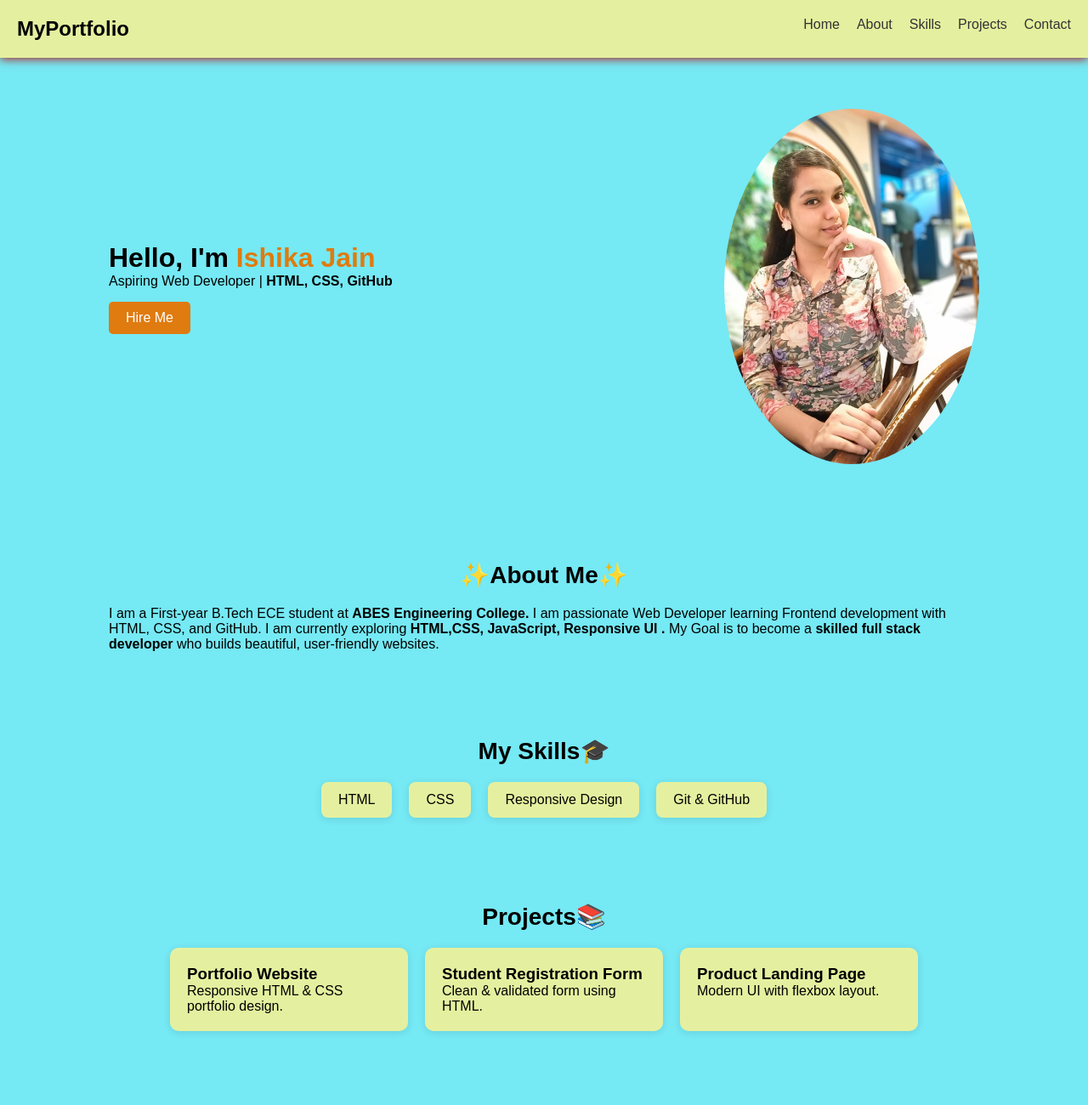
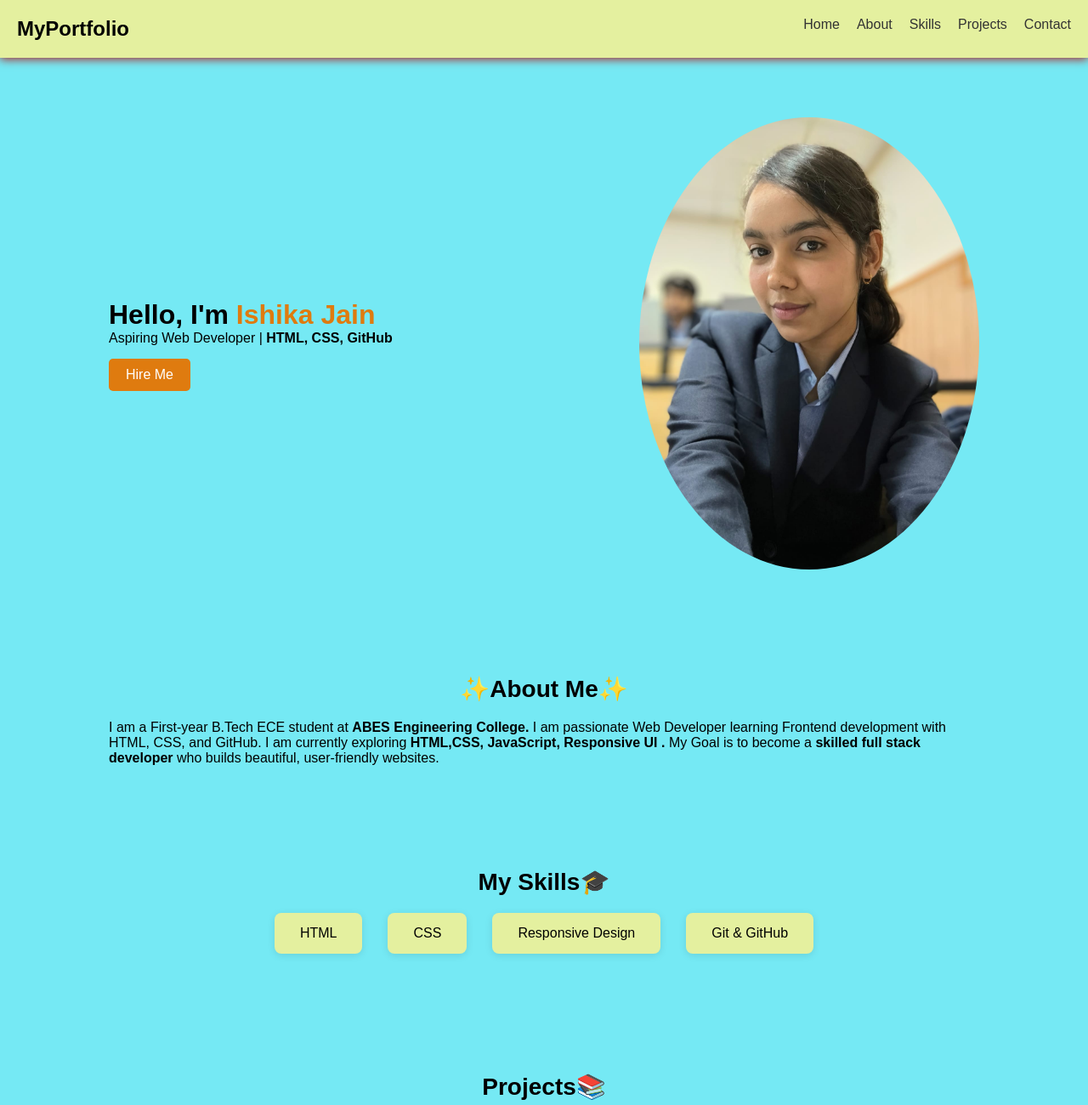
Before and after one commit to Ishikajain0172/My-Portfolio-Webpage, a plain HTML site: page index.html in a window 1280 px wide. Shown: the top 1300 px of the page at 85% size. Drawn offline with Linux system fonts and the light colour scheme.

Commit message:
modified webpage

```diff
--- a/index.html
+++ b/index.html
@@ -30,7 +30,7 @@
             <a href="#contact" class="btn">Hire Me</a>
         </div>
         <div class="hero-img">
-            <img src="ishika1.jpeg" alt="Profile Image">
+            <img src="photo.jpeg" alt="Profile Image">
         </div>
     </section>
 
@@ -86,7 +86,7 @@
             <input type="email" id="email" required>
 
             <label for="message">Message</label>
-            <textarea id="message" rows="4" required></textarea>
+            <textarea id="message" rows="6" required></textarea>
 
             <button type="submit" class="btn">Send Message</button>
         </form>
--- a/style.css
+++ b/style.css
@@ -45,7 +45,7 @@ body {
     display: flex;
     justify-content: space-between;
     align-items: center;
-    padding: 60px 10%;
+    padding: 70px 10%;
 }
 
 .hero-text h2 {
@@ -68,7 +68,7 @@ body {
 
 /* Hero Image */
 .hero-img img {
-    width: 300px;
+    width: 400px;
     border-radius: 70%;
 }
 
@@ -85,28 +85,29 @@ body {
 }
 
 
+
 /* Skills Section */
 .skills {
-    padding: 50px 10%;
+    padding: 70px 10%;
 }
 
 .skill-list {
     display: flex;
     justify-content: center;
-    gap: 20px;
+    gap: 30px;
 }
 
 .skill-list li {
     list-style: none;
     background: rgb(228, 240, 159);
-    padding: 12px 20px;
+    padding: 15px 30px;
     border-radius: 8px;
     box-shadow: 0 2px 10px rgba(0,0,0,0.1);
 }
 
 /* Projects Section */
 .projects {
-    padding: 50px 10%;
+    padding: 70px 10%;
 }
 
 .project-container {
@@ -117,8 +118,8 @@ body {
 
 .project-card {
     background: rgb(228, 240, 159);
-    padding: 20px;
-    width: 280px;
+    padding: 30px;
+    width: 300px;
     border-radius: 10px;
     box-shadow: 0 2px 10px rgba(0, 0, 0, 0.1);
 }
```
Also changed, not shown: ishika1.jpeg (deleted), photo.jpeg (added).
